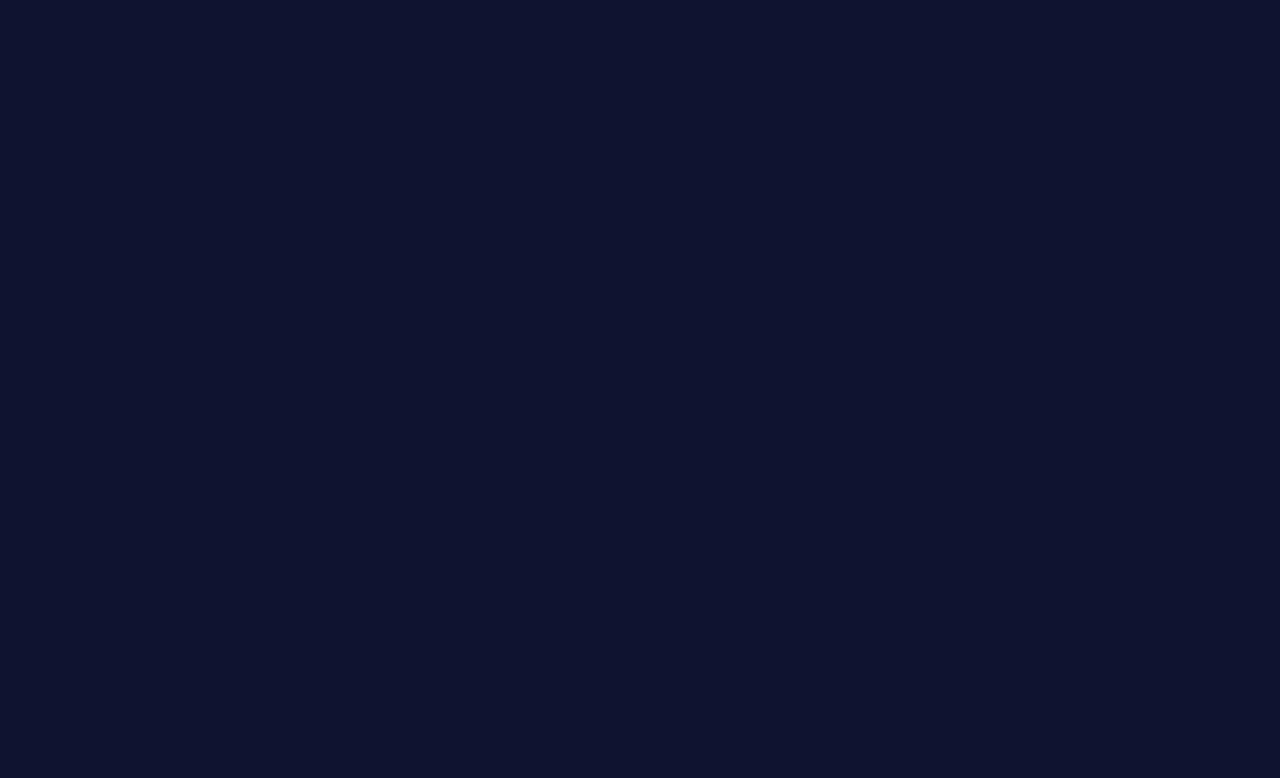
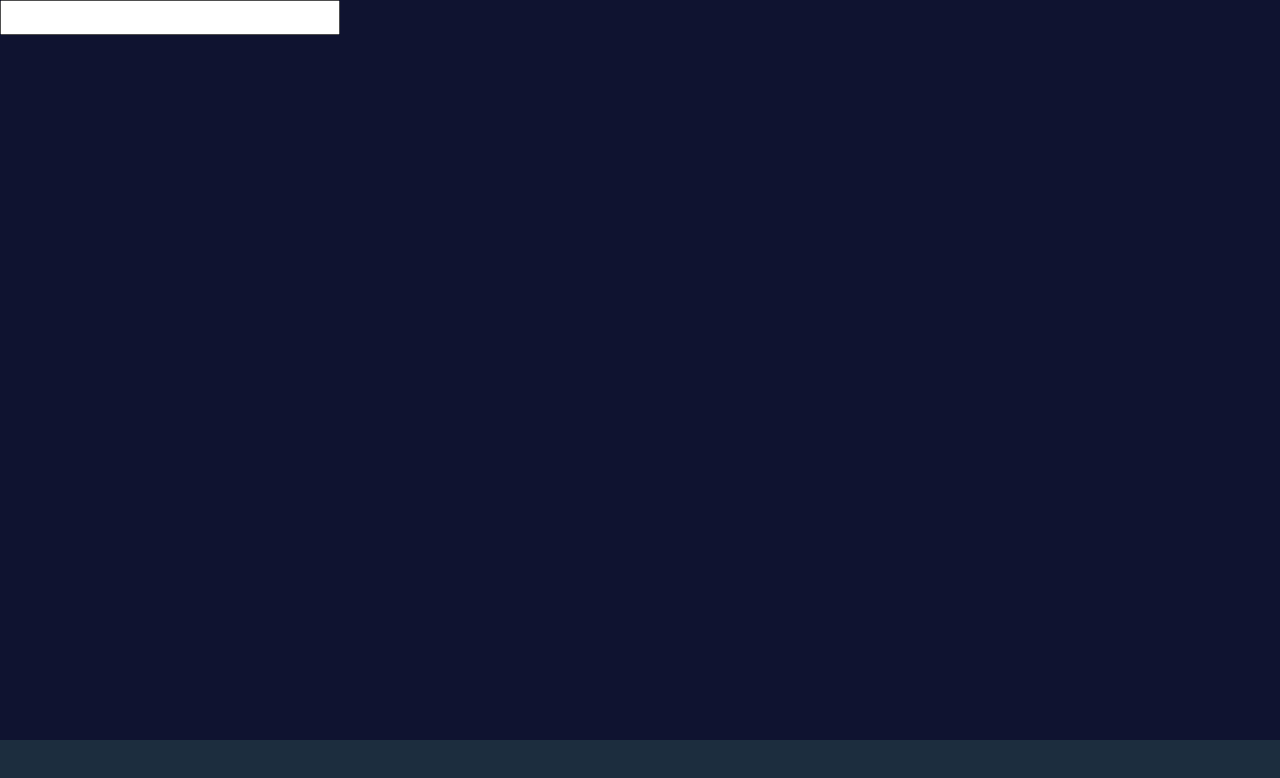
Before and after one commit to Program-Boys/Market-React, a React (Vite) app: page /register in a window 1280 px wide. Shown: the top 778 px of the page. Built offline with nearby package versions, Linux system fonts and the light colour scheme.

Commit message:
Structure changed

```diff
--- a/src/App.tsx
+++ b/src/App.tsx
@@ -1,3 +1,4 @@
+import Footer from "./components/Footer";
 import Context from "./context/Context";
 import MainRoutes from "./routes/mainRoutes";
 import { GlobalStyle } from "./style/globalStyle";
@@ -8,6 +9,7 @@ function App() {
       <Context>
         <GlobalStyle />
         <MainRoutes />
+        <Footer />
       </Context>
     </>
   );
--- a/src/components/Form/index.tsx
+++ b/src/components/Form/index.tsx
@@ -1,10 +1,22 @@
+import { yupResolver } from "@hookform/resolvers/yup";
 import React from "react";
+import { FieldValues, SubmitHandler, useForm } from "react-hook-form";
+import { registerFormSchema } from "../../validations/form.validations";
 
 interface IForm {
   children: React.ReactNode;
+  accountSubmit: SubmitHandler<FieldValues>;
 }
 
 const Form = ({ children }: IForm) => {
+  const {
+    register,
+    handleSubmit,
+    formState: { errors },
+  } = useForm({
+    resolver: yupResolver(registerFormSchema),
+  });
+
   return <form>{children}</form>;
 };
 
--- a/src/context/User.context.tsx
+++ b/src/context/User.context.tsx
@@ -33,7 +33,8 @@ const UserProvider = ({ children }: IUserProvider) => {
       })
       .then((res) => {
         console.log(res);
-      });
+      })
+      .catch((err) => console.log(err));
   };
 
   return (
--- a/src/pages/Login/index.tsx
+++ b/src/pages/Login/index.tsx
@@ -1,11 +1,5 @@
-import Footer from "../../components/Footer";
-
 const Login = () => {
-  return (
-    <>
-      <Footer />
-    </>
-  );
+  return <></>;
 };
 
 export default Login;
--- a/src/pages/Register/index.tsx
+++ b/src/pages/Register/index.tsx
@@ -1,12 +1,15 @@
 import { useContext } from "react";
 import { UserContext } from "../../context/User.context";
+import Form from "../../components/Form";
 
 const Register = () => {
   const { registerUser } = useContext(UserContext);
 
-  console.log("CHEGOU MENÓ", registerUser);
-
-  return <></>;
+  return (
+    <Form accountSubmit={() => {}}>
+      <input type="text" />
+    </Form>
+  );
 };
 
 export default Register;
```
